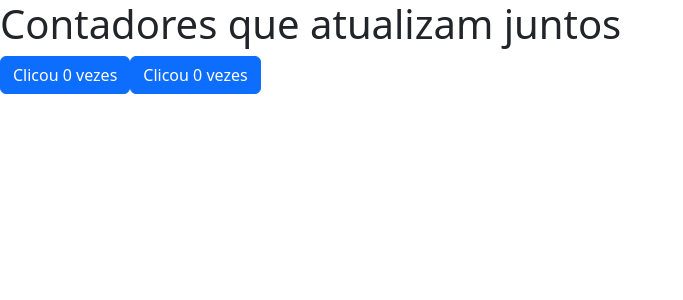
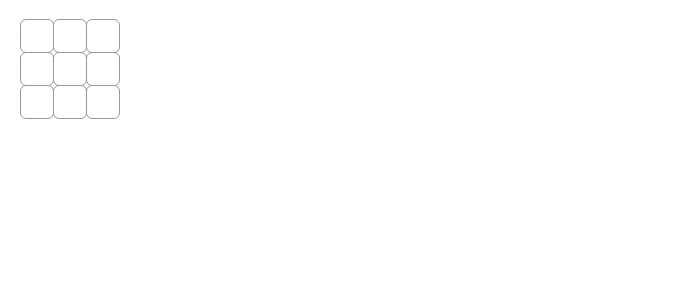
Before and after one commit to EdiJunior88/React_Documentacao, a React (Create React App) app in the folder app/: page / in a window 1280 px wide. Shown: the top 300 px of the page, without its empty margins (0-683 px from the left). Built offline with nearby package versions, Linux system fonts and the light colour scheme.

Commit message:
Tutorial: Tic-Tac-Toe - O que você está construindo? - Configuração para o tutorial - Visão geral (Inspecionando o código inicial) (App.js ) (styles.css) (index.js) - Construindo o tabuleiro - Passando dados por props - Fazendo um componente interativo - Ferramentas do Desenvolvedor React

```diff
--- /dev/null
+++ b/app/src/App.css
@@ -0,0 +1,90 @@
+* {
+  box-sizing: border-box;
+}
+
+body {
+  font-family: sans-serif;
+  margin: 20px;
+  padding: 0;
+}
+
+h1 {
+  margin-top: 0;
+  font-size: 22px;
+}
+
+h2 {
+  margin-top: 0;
+  font-size: 20px;
+}
+
+h3 {
+  margin-top: 0;
+  font-size: 18px;
+}
+
+h4 {
+  margin-top: 0;
+  font-size: 16px;
+}
+
+h5 {
+  margin-top: 0;
+  font-size: 14px;
+}
+
+h6 {
+  margin-top: 0;
+  font-size: 12px;
+}
+
+code {
+  font-size: 1.2em;
+}
+
+ul {
+  padding-left: 20px;
+}
+
+* {
+  box-sizing: border-box;
+}
+
+body {
+  font-family: sans-serif;
+  margin: 20px;
+  padding: 0;
+}
+
+.square {
+  background: #fff;
+  border: 1px solid #999;
+  float: left;
+  font-size: 24px;
+  font-weight: bold;
+  line-height: 34px;
+  height: 34px;
+  margin-right: -1px;
+  margin-top: -1px;
+  padding: 0;
+  text-align: center;
+  width: 34px;
+}
+
+.board-row:after {
+  clear: both;
+  content: '';
+  display: table;
+}
+
+.status {
+  margin-bottom: 10px;
+}
+.game {
+  display: flex;
+  flex-direction: row;
+}
+
+.game-info {
+  margin-left: 20px;
+}
--- a/app/src/App.js
+++ b/app/src/App.js
@@ -1,9 +1,44 @@
-import React from 'react'
+import React, { useState } from "react";
+import "bootstrap/dist/css/bootstrap.min.css";
+import Button from "react-bootstrap/Button";
+import "./App.css";
 
 const App = () => {
+  function Quadrado() {
+    const [valor, setValor] = useState(null);
+
+    function clique() {
+      setValor("X")
+    }
+
+    return (
+      <Button variant='outline-primary' className='square' onClick={clique}>
+        {valor}
+      </Button>
+    );
+  }
+
   return (
-    <div>App</div>
-  )
-}
+    <>
+      <div className='board-row'>
+        <Quadrado />
+        <Quadrado />
+        <Quadrado />
+      </div>
 
-export default App
+      <div className='board-row'>
+        <Quadrado />
+        <Quadrado />
+        <Quadrado />
+      </div>
+
+      <div className='board-row'>
+        <Quadrado />
+        <Quadrado />
+        <Quadrado />
+      </div>
+    </>
+  );
+};
+
+export default App;
--- a/app/src/index.js
+++ b/app/src/index.js
@@ -1,11 +1,10 @@
 import React from 'react';
 import ReactDOM from 'react-dom/client';
 import App from './App';
-import ComecoRapido from './ComecoRapido';
 
 const root = ReactDOM.createRoot(document.getElementById('root'));
 root.render(
   <React.StrictMode>
-    <ComecoRapido />
+    <App />
   </React.StrictMode>
 );
```
Also changed, not shown: app/src/Comeco_Rapido/ComecoRapido.css (renamed from app/src/ComecoRapido.css), app/src/Comeco_Rapido/ComecoRapido.jsx (renamed from app/src/ComecoRapido.jsx).
